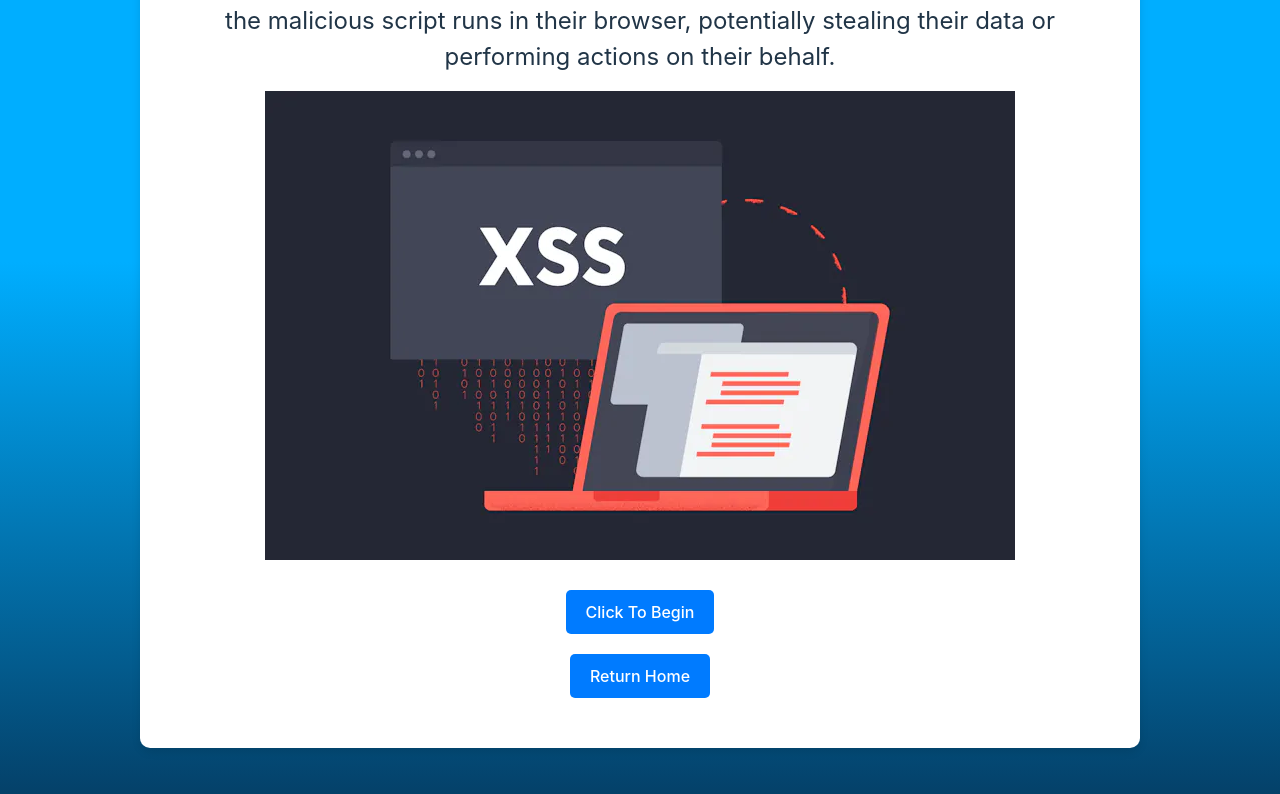
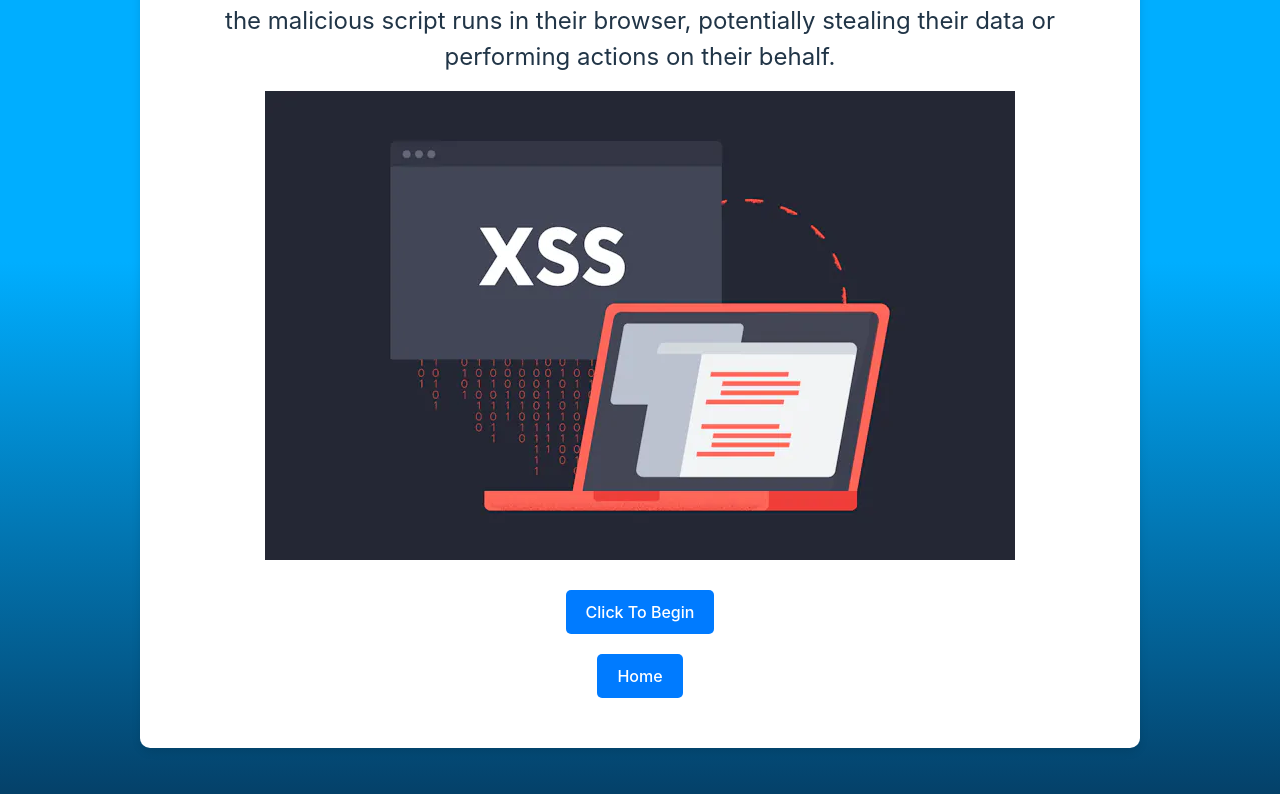
Before and after one commit to angelohoeung/Cybersecurity-Training-Platform, a React (Vite) app: page /CrossSiteScripting/XssHome in a window 1280 px wide. Shown: the part 274-1068 px from the top of the page. Built offline with nearby package versions, Linux system fonts and the light colour scheme.

Commit message:
Update XssHome.jsx

```diff
--- a/src/pages/CrossSiteScripting/XssHome.jsx
+++ b/src/pages/CrossSiteScripting/XssHome.jsx
@@ -23,7 +23,7 @@ const XssHome = () => {
       </p>
       <img src="../images/xssHome.png" alt="XSS Home" className="clickjacking-image"></img>
       <button onClick={handleNext} className="button">Click To Begin</button>
-      <button onClick={handleHome} className="button">Return Home</button>
+      <button onClick={handleHome} className="button">Home</button>
     </div>
   );
 };
```
